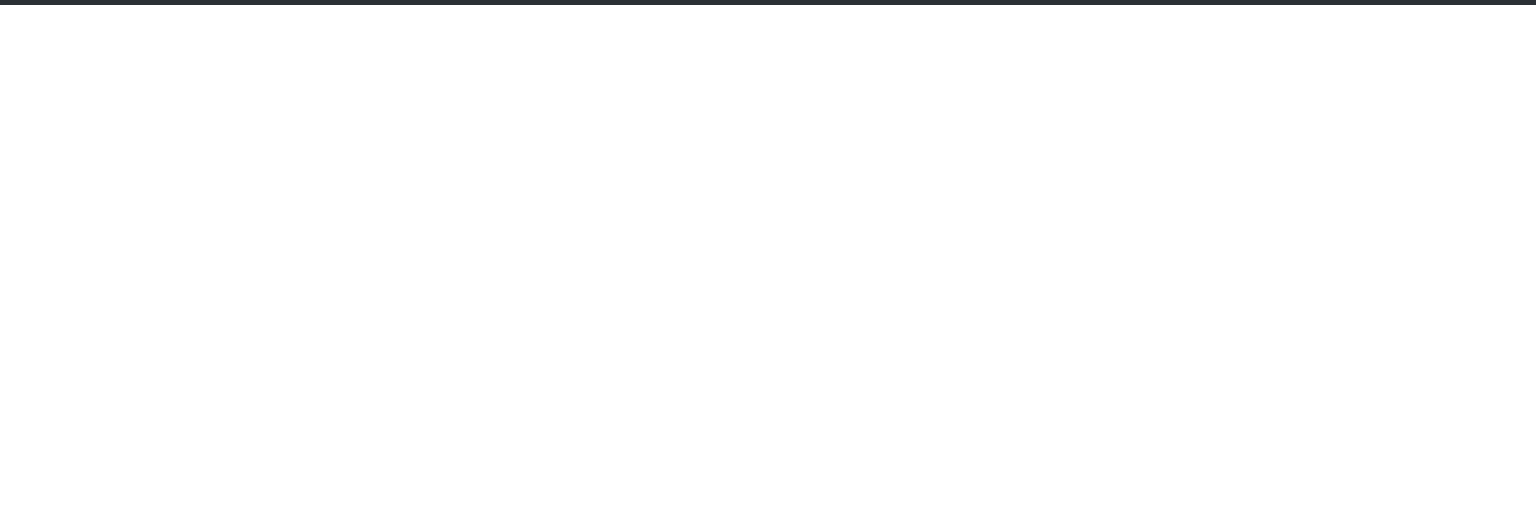
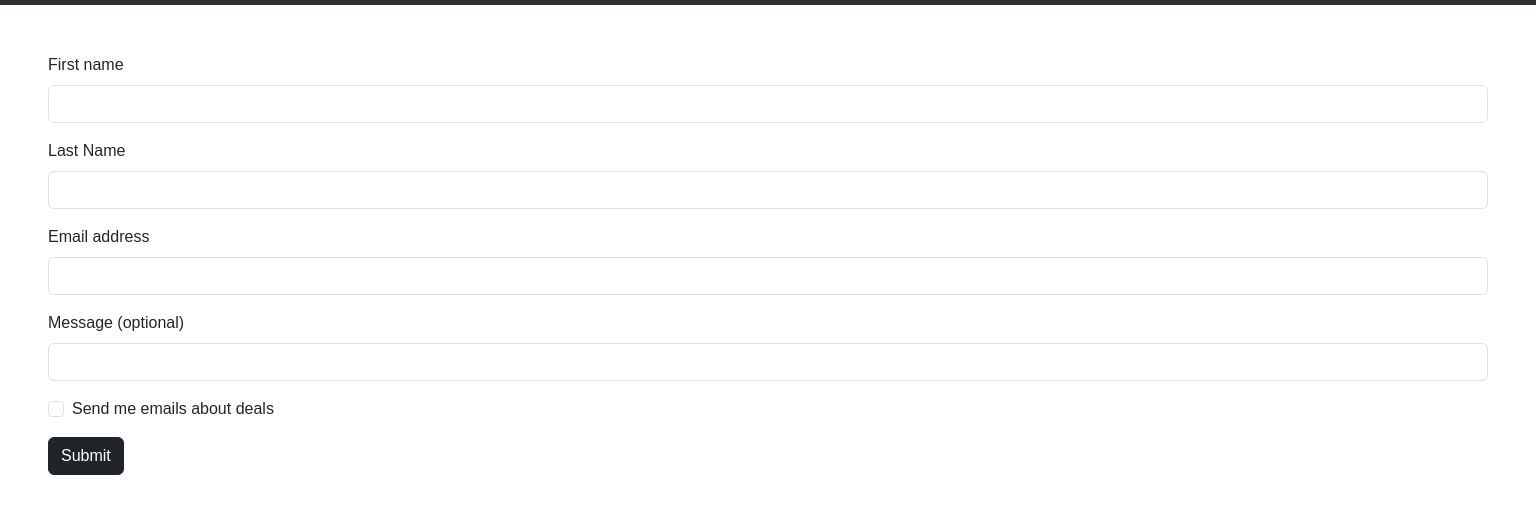
Before and after one commit to KeylahW/portfolio, a plain HTML site: page contact.html in a window 1536 px wide. Shown: the part 96-610 px from the top of the page. Drawn offline with nearby package versions, Linux system fonts and the light colour scheme.

```diff
--- a/contact.html
+++ b/contact.html
@@ -40,5 +40,35 @@
       </nav>
     </div>
 
+    <div class="form">
+    <form>
+      <div class="mb-3">
+        <label for="exampleInputEmail1" class="form-label">First name</label>
+        <input type="email" class="form-control" id="exampleInputEmail1" aria-describedby="emailHelp">
+      </div>
+
+      <div class="mb-3">
+        <label for="exampleInputEmail1" class="form-label">Last Name</label>
+        <input type="email" class="form-control" id="exampleInputEmail1" aria-describedby="emailHelp">
+      </div>
+
+      <div class="mb-3">
+        <label for="exampleInputEmail1" class="form-label">Email address</label>
+        <input type="email" class="form-control" id="exampleInputEmail1" aria-describedby="emailHelp">
+      </div>
+
+      <div class="mb-3">
+        <label for="exampleInputPassword1" class="form-label">Message (optional)</label>
+        <input type="password" class="form-control" id="exampleInputPassword1">
+      </div>
+
+      <div class="mb-3 form-check">
+        <input type="checkbox" class="form-check-input" id="exampleCheck1">
+        <label class="form-check-label" for="exampleCheck1">Send me emails about deals</label>
+      </div>
+      <button type="submit" class="btn btn-dark">Submit</button>
+    </form>
+    </div>
+
 </body>
 </html>
--- a/main.css
+++ b/main.css
@@ -90,3 +90,23 @@ body, html {
     background-color: #202020;
     color: aliceblue;
   }
+
+
+  .form {
+    margin: 3em;
+  }
+
+
+  @media (min-width:1281px) {
+
+      .container-2 {
+        display: grid;
+        align-items: center;
+        grid-template-columns: 1fr 1fr;
+        }
+
+        .logo-black {
+          width: 40em;
+          height: 30em;
+        }
+  }
```
Also changed, not shown: about.html (+12 -0 lines).
